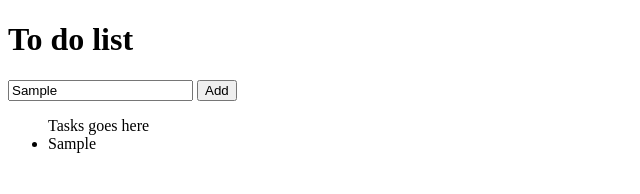
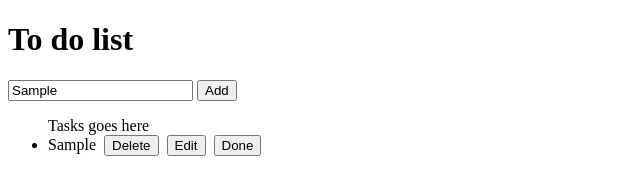
Before and after one commit to arlynsican6-oss/it24b, a plain HTML site: page todolist.html in a window 1280 px wide. Both pictures are taken after typing "Sample" into the empty fields and a click on the button "Add". Shown: the whole page, without its empty margins (0-640 px from the left). Drawn offline with Linux system fonts and the light colour scheme.

Commit message:
sir tapos napo

```diff
--- a/todolist.html
+++ b/todolist.html
@@ -4,16 +4,27 @@
     <meta charset="UTF-8">
     <meta name="viewport" content="width=device-width, initial-scale=1.0">
     <title>To do list</title>
+    <style>
+        .done{
+            text-decoration: line-through;
+            color:gray;
+            opacity: 0.6;
+            cursor: not-allowed;
+        }
+    </style>
 </head>
 <body>
     <h1>To do list</h1>
     <input type="text"
-    id="taskInput"
-    placeholder="Add a task..."
+           id="taskInput"
+           placeholder="Add a task..."
     />
     <button onclick="addTask()">Add</button>
+
     <ul id="taskList">Tasks goes here</ul>
+
 <script>
+
     function addTask(){
         const taskText = getTaskText();
 
@@ -27,7 +38,6 @@
     function getTaskText(){
         const input = document.getElementById("taskInput");
         const value = input.value.trim();
-
         console.log("getTaskText() called -> ",value);
         return value;
     }
@@ -36,12 +46,81 @@
         const li = document.createElement("li");
         li.textContent = taskText;
 
+
         document.getElementById("taskList").appendChild(li);
         console.log("addTaskItem() called -> ",taskText,Date());
+
+        const deleteBtn = createDeleteButton(li);
+        li.appendChild(deleteBtn);
+
+        const taskSpan = document.createElement("span");
+        taskSpan.textContent = taskText;
+        const editBtn = createEditButton(li,taskSpan);
+        li.appendChild(editBtn);
+
+        const doneBtn = createDoneButton(li);
+        li.appendChild(doneBtn);
+    }
+
+    function createDeleteButton(li){
+        const deleteBtn = document.createElement("button");
+        deleteBtn.textContent = " Delete ";
+        deleteBtn.className = "delete-btn";
+        deleteBtn.style.marginLeft = "8px";
+        deleteBtn.onclick = () => handleDeleteClick(li);
+
+        console.log("createDeleteButton() called ->", li.textContent);
+        return deleteBtn;
+    }
+
+    function handleDeleteClick(li){
+        console.log("handleDeleteClick() ->", li.textContent.replace(" X ","").trim(),Date());
+        li.remove();
+    }
+
+    function createEditButton(li,taskSpan){
+        const editBtn = document.createElement("button");
+        editBtn.textContent = "Edit";
+        editBtn.className = "edit-btn";
+        editBtn.style.marginLeft = "8px";
+        editBtn.onclick = () => handleEditClick(li);
+
+        console.log("createEditButton() called ->:", taskSpan.textContent);
+        return editBtn;
+    }
+
+    function handleEditClick(li){
+        const currentText = li.firstChild.textContent.trim();
+        console.log("handleEditClick() -> current:", currentText, Date());
+
+        const newText = prompt("Edit your task",  currentText);
+
+        if(newText !== null && newText.trim() !==""){
+            li.firstChild.textContent = newText.trim();
+            console.log("handleEditClick() -> updated to: ", newText.trim(), Date());
+        } else {
+            console.log("handleEditClick -> no changes made");
+        }
+    }
+
+    function createDoneButton(li){
+        const doneBtn = document.createElement("button");
+        doneBtn.textContent = "Done";
+        doneBtn.style.marginLeft = "8px";
+        doneBtn.onclick = () =>{
+            console.log(li);
+            li.classList.add("done");
+            const buttons = li.querySelectorAll("button");
+
+                buttons.forEach(btn => {
+                    btn.disabled = true;
+                });
+
+            console.log("Task Completed", li.textContent, Date());
+        }
+        return doneBtn;
     }
 
 </script>
-
-
 </body>
 </html>
```
